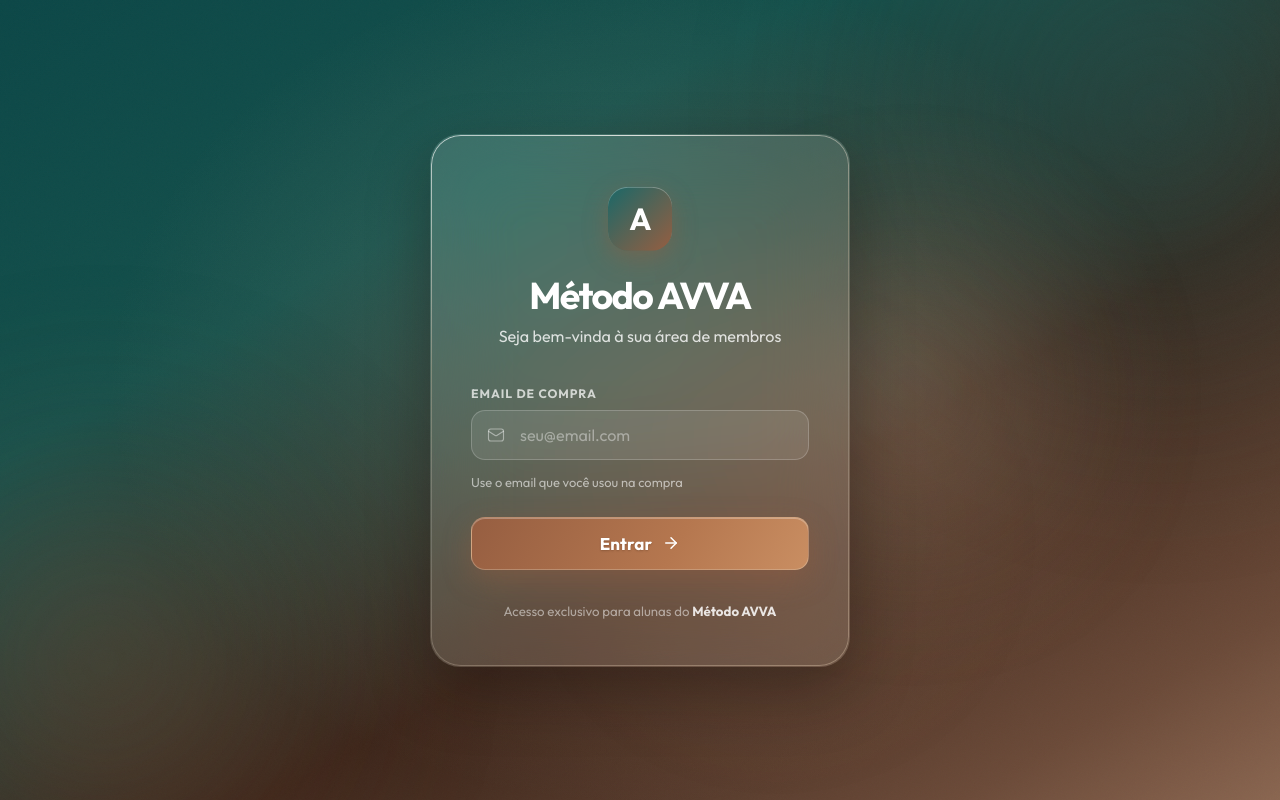
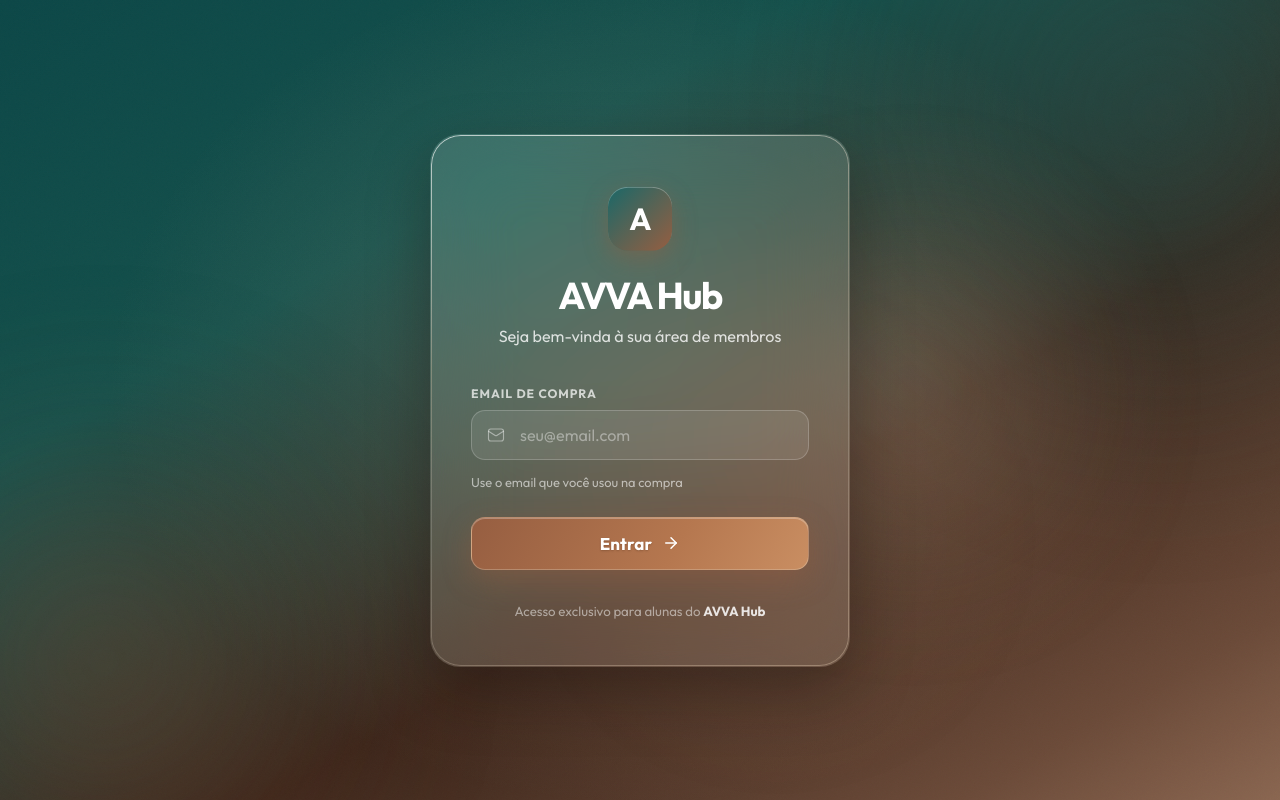
Before and after one commit to ingridandrade-ctrl/projeto-avva, a React (Vite) app: page /login in a window 1280 px wide. Built offline with nearby package versions, Linux system fonts and the light colour scheme; no server answers.

Commit message:
marca: troca "Método AVVA" por "AVVA Hub" no cabeçalho, logins e títulos da área de membros
Co-Authored-By: Claude Opus 5.5 <noreply@anthropic.com>
Claude-Session: https://claude.ai/code/session_01FT8YQFMNfwW5T14Cgu1pUL

```diff
--- a/src/components/layout/AdminLayout.jsx
+++ b/src/components/layout/AdminLayout.jsx
@@ -26,7 +26,7 @@ export default function AdminLayout() {
         <div className="adm-side__brand">
           <span className="adm-side__logo">A</span>
           <div>
-            <strong>Método AVVA</strong>
+            <strong>AVVA Hub</strong>
             <span>Administração</span>
           </div>
         </div>
--- a/src/components/layout/Header.jsx
+++ b/src/components/layout/Header.jsx
@@ -32,7 +32,7 @@ export default function Header({ onMenuToggle, sidebarOpen }) {
       <Link to="/alunas" className="header__brand">
         <span className="header__logo">A</span>
         <span className="header__brand-text">
-          <strong>Método AVVA</strong>
+          <strong>AVVA Hub</strong>
           <small>Área de Membros</small>
         </span>
       </Link>
--- a/src/pages/AdminLogin.jsx
+++ b/src/pages/AdminLogin.jsx
@@ -13,7 +13,7 @@ export default function AdminLogin() {
   const [enviando, setEnviando] = useState(false)
   const [aviso, setAviso] = useState('')
 
-  useEffect(() => { document.title = 'Método AVVA — Painel' }, [])
+  useEffect(() => { document.title = 'AVVA Hub — Painel' }, [])
 
   if (loading) return null
   if (session && profile?.is_admin) {
@@ -61,7 +61,7 @@ export default function AdminLogin() {
   return (
     <div className="al">
       <form className="al__card" onSubmit={handleSubmit}>
-        <span className="al__badge">Método AVVA</span>
+        <span className="al__badge">AVVA Hub</span>
         <h1 className="al__title">Painel administrativo</h1>
         <p className="al__sub">Entre com seu e-mail e senha de administradora.</p>
 
--- a/src/pages/AdminSenha.jsx
+++ b/src/pages/AdminSenha.jsx
@@ -15,7 +15,7 @@ export default function AdminSenha() {
   const [salvando, setSalvando] = useState(false)
   const [esperou, setEsperou] = useState(false)
 
-  useEffect(() => { document.title = 'Método AVVA — Definir senha' }, [])
+  useEffect(() => { document.title = 'AVVA Hub — Definir senha' }, [])
 
   // O Supabase lê o link e cria a sessão em instantes; dá um tempo antes de dizer que expirou
   useEffect(() => {
@@ -30,7 +30,7 @@ export default function AdminSenha() {
     return (
       <div className="al">
         <div className="al__card">
-          <span className="al__badge">Método AVVA</span>
+          <span className="al__badge">AVVA Hub</span>
           <h1 className="al__title">Link inválido ou expirado</h1>
           <p className="al__sub">Peça um link novo na tela de login do painel.</p>
           <button className="al__btn" type="button" onClick={() => navigate('/admin/login', { replace: true })}>Ir para o login</button>
@@ -66,7 +66,7 @@ export default function AdminSenha() {
   return (
     <div className="al">
       <form className="al__card" onSubmit={handleSubmit}>
-        <span className="al__badge">Método AVVA</span>
+        <span className="al__badge">AVVA Hub</span>
         <h1 className="al__title">Definir senha</h1>
         <p className="al__sub">Conta: {session.user.email}. Escolha a senha do painel administrativo.</p>
 
--- a/src/pages/acervo/AcervoPage.jsx
+++ b/src/pages/acervo/AcervoPage.jsx
@@ -327,7 +327,7 @@ export default function AcervoPage() {
   const [aberta, setAberta] = useState(-1)
 
   useEffect(() => {
-    document.title = 'Acervo de Anúncios — Método AVVA'
+    document.title = 'Acervo de Anúncios — AVVA Hub'
     const onScroll = () => setStickyVisible(window.scrollY > 640)
     onScroll()
     window.addEventListener('scroll', onScroll, { passive: true })
@@ -567,7 +567,7 @@ export default function AcervoPage() {
         <div className="lp-container lp-container--narrow lp-fim__inner">
           <Logo className="lp-logo--rodape" />
           <div className="lp-rodape">
-            <span>© {new Date().getFullYear()} Método AVVA</span>
+            <span>© {new Date().getFullYear()} AVVA Hub</span>
             <Link to="/login">Já sou aluna</Link>
           </div>
         </div>
--- a/src/pages/dashboard/MemberDashboard.jsx
+++ b/src/pages/dashboard/MemberDashboard.jsx
@@ -120,7 +120,7 @@ export default function MemberDashboard() {
             <div className="home-hero__content">
               <p className="home-hero__greeting">Oiee, {firstName}!</p>
               <h1 className="home-hero__title">Bem-vinda à sua<br />área de membros</h1>
-              <p className="home-hero__subtitle">Aqui ficam os seus produtos do Método AVVA. É só escolher por onde começar.</p>
+              <p className="home-hero__subtitle">Aqui ficam os seus produtos do AVVA Hub. É só escolher por onde começar.</p>
             </div>
           </div>
 
--- a/src/pages/login/LoginPage.jsx
+++ b/src/pages/login/LoginPage.jsx
@@ -49,7 +49,7 @@ export default function LoginPage() {
           <span>A</span>
         </div>
 
-        <h1 className="login-card__title">Método AVVA</h1>
+        <h1 className="login-card__title">AVVA Hub</h1>
         <p className="login-card__subtitle">Seja bem-vinda à sua área de membros</p>
 
         <form className="login-form" onSubmit={handleSubmit}>
@@ -101,7 +101,7 @@ export default function LoginPage() {
         </form>
 
         <p className="login-card__footer">
-          Acesso exclusivo para alunas do <strong>Método AVVA</strong>
+          Acesso exclusivo para alunas do <strong>AVVA Hub</strong>
         </p>
       </div>
     </div>
```
Also changed, not shown: acervo.html (+4 -4 lines), membros.html (+4 -4 lines).
